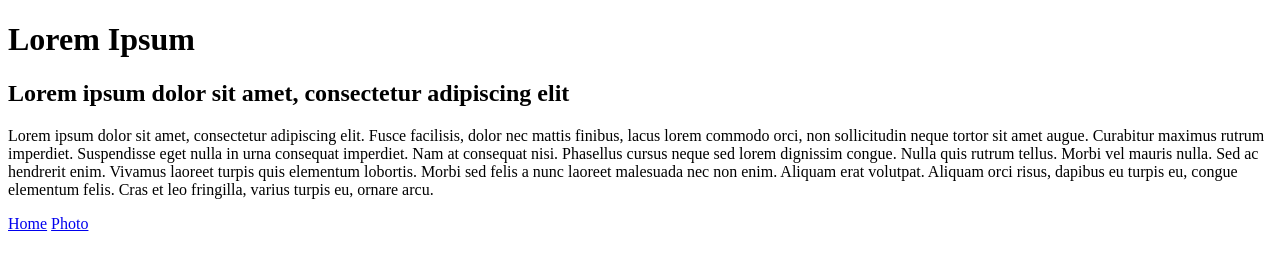
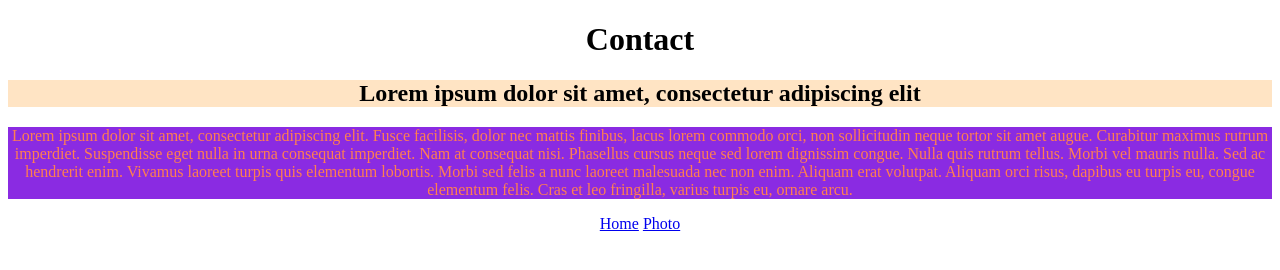
Before and after one commit to dimagmercan/Croissant, a plain HTML site: page contact.html in a window 1280 px wide. Drawn offline with Linux system fonts and the light colour scheme.

Commit message:
css created

```diff
--- a/contact.html
+++ b/contact.html
@@ -4,10 +4,11 @@
     <meta charset="UTF-8" />
     <meta http-equiv="X-UA-Compatible" content="IE=edge" />
     <meta name="viewport" content="width=device-width, initial-scale=1.0" />
+    <link rel="stylesheet" href="/style.css" />
     <title>Croissant</title>
   </head>
   <body>
-    <h1>Lorem Ipsum</h1>
+    <h1>Contact</h1>
     <h2>Lorem ipsum dolor sit amet, consectetur adipiscing elit</h2>
     <p>
       Lorem ipsum dolor sit amet, consectetur adipiscing elit. Fusce facilisis,
--- /dev/null
+++ b/style.css
@@ -0,0 +1,17 @@
+body {
+  text-align: center;
+}
+h1 {
+  font-weight: 900;
+}
+h2 {
+  background-color: bisque;
+}
+p {
+  background-color: blueviolet;
+  color: coral;
+  font-weight: 500;
+}
+img {
+  border-radius: 15px;
+}
```
Also changed, not shown: index.html (+1 -0 lines), photo.html (+5 -2 lines).
